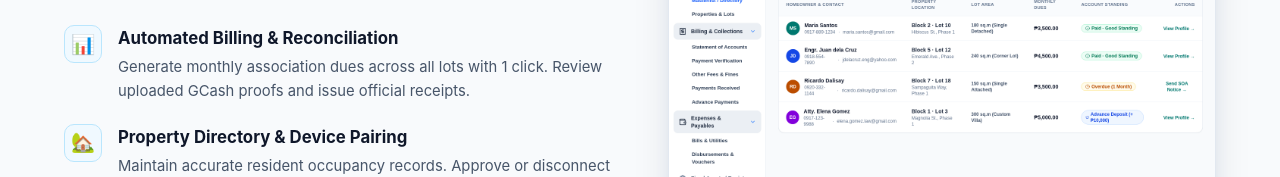
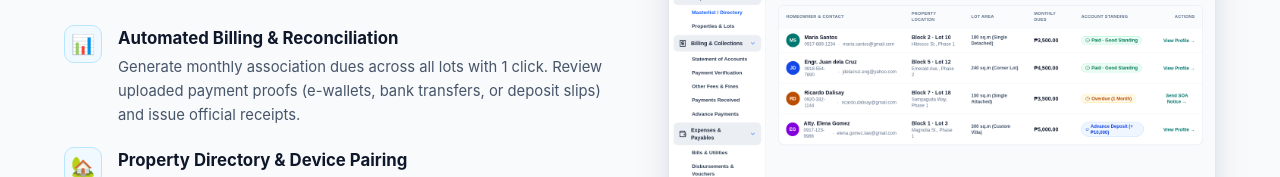
Before and after one commit to lauroabogne/smart-kommunity-website, a plain HTML site: page index.html in a window 1280 px wide. Shown: the part 2658-2835 px from the top of the page. Drawn offline with Linux system fonts and the light colour scheme.

Commit message:
content(features): broaden payment proof description beyond gcash

```diff
--- a/index.html
+++ b/index.html
@@ -299,7 +299,7 @@
                                 <div class="feature-icon-box">📊</div>
                                 <div class="feature-item-content">
                                     <h4>Automated Billing & Reconciliation</h4>
-                                    <p>Generate monthly association dues across all lots with 1 click. Review uploaded GCash proofs and issue official receipts.</p>
+                                    <p>Generate monthly association dues across all lots with 1 click. Review uploaded payment proofs (e-wallets, bank transfers, or deposit slips) and issue official receipts.</p>
                                 </div>
                             </li>
                             <li class="feature-list-item">
```
